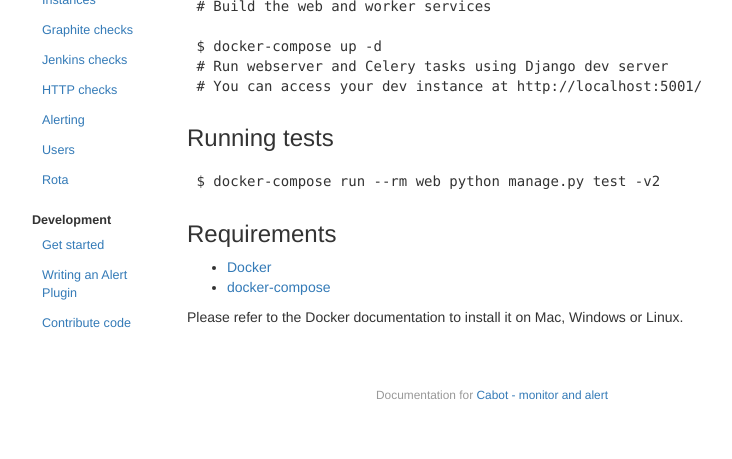
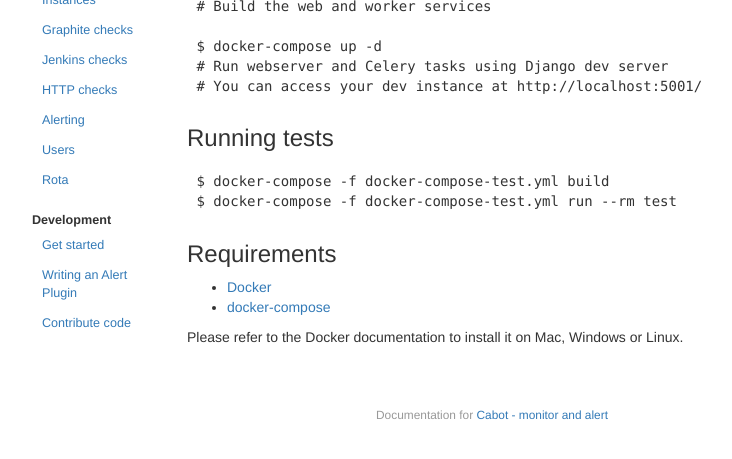
Before and after one commit to arachnys/cabot, a Jekyll site: the page built from _posts/2014-01-08-get-started.md, in a window 1280 px wide, cut to the strip 324-783 px from the top of the page. Shown: the whole strip, without its empty margins (148-880 px from the left). Built offline with Jekyll 4.4.1, drawn with Linux system fonts in a browser that asks for light colours; nearby versions of some CDN libraries.

Commit message:
Fix test instructions

```diff
--- a/_posts/2014-01-08-get-started.md
+++ b/_posts/2014-01-08-get-started.md
@@ -23,7 +23,8 @@ order: 1
 
 ### Running tests
 
-    $ docker-compose run --rm web python manage.py test -v2
+    $ docker-compose -f docker-compose-test.yml build
+    $ docker-compose -f docker-compose-test.yml run --rm test
 
 ### Requirements
 
```
